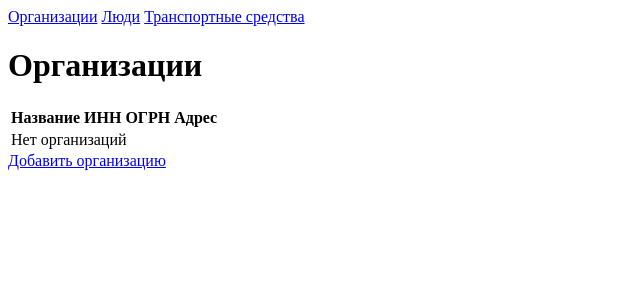
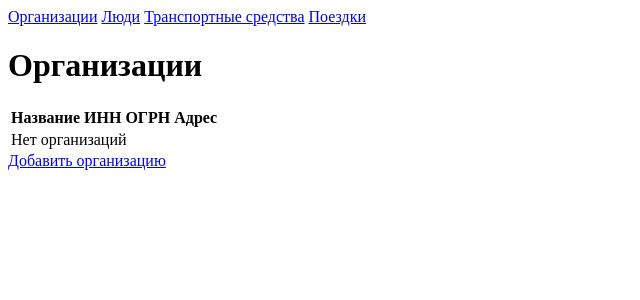
Before and after one commit to A-strata/transdoki, a Django app: page /organizations/ in a window 1280 px wide. Shown: the top 300 px of the page, without its empty margins (0-640 px from the left). Run offline with Django 5.2, Linux system fonts and the light colour scheme; data that the repository does not hold is empty.

Commit message:
Add trips to base template

```diff
--- a/templates/base.html
+++ b/templates/base.html
@@ -8,6 +8,7 @@
         <a href="{% url 'organizations:list' %}">Организации</a>
         <a href="{% url 'persons:list' %}">Люди</a>
         <a href="{% url 'vehicles:list' %}">Транспортные средства</a>
+        <a href="{% url 'trips:list' %}">Поездки</a>
     </nav>
 
     <main>
```
